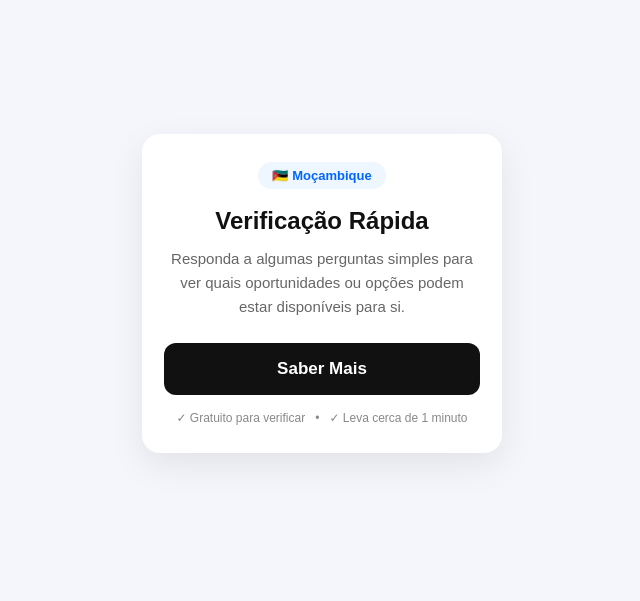
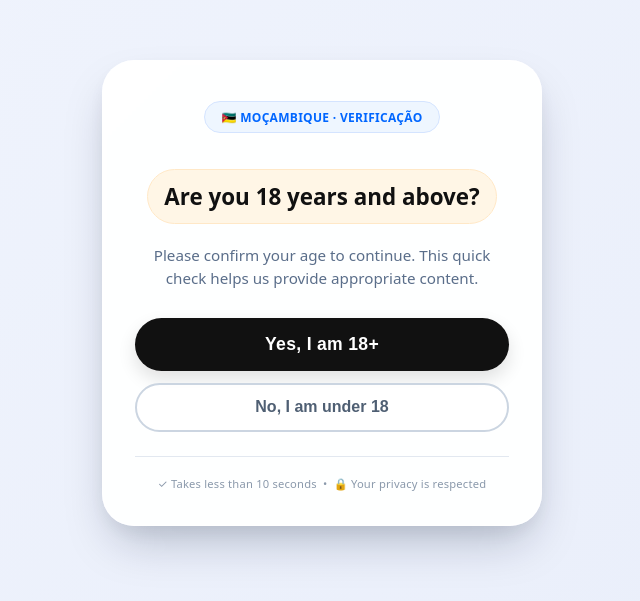
Before and after one commit to dailytrends1/wizzymain, a plain HTML site: page index.html in a window 1280 px wide. Shown: the part 107-708 px from the top of the page, without its empty margins (318-958 px from the left). Drawn offline with Linux system fonts and the light colour scheme.

Commit message:
Update HTML structure and styles for age verification

```diff
--- a/index.html
+++ b/index.html
@@ -1,115 +1,284 @@
-
 <!DOCTYPE html>
-<html lang="pt">
+<html lang="en">
 <head>
   <meta charset="UTF-8">
   <meta name="viewport" content="width=device-width, initial-scale=1.0">
-<title>Verificação Rápida</title>
+  <title>Age verification · 18+</title>
 
   <style>
-*{
-    margin:0;
-    padding:0;
-    box-sizing:border-box;
+    /* Minimal global reset */
+    * {
+      margin: 0;
+      padding: 0;
+      box-sizing: border-box;
     }
 
-body{
-    font-family:Arial,Helvetica,sans-serif;
-    background:#f4f6fb;
-    display:flex;
-    justify-content:center;
-    align-items:center;
-    min-height:100vh;
-    padding:20px;
+    body {
+      font-family: system-ui, -apple-system, 'Segoe UI', Roboto, Helvetica, Arial, sans-serif;
+      background: linear-gradient(135deg, #f0f4fd 0%, #e9eefa 100%);
+      min-height: 100vh;
+      display: flex;
+      justify-content: center;
+      align-items: center;
+      padding: 1.5rem;
+      margin: 0;
     }
 
-.card{
-    width:100%;
-    max-width:360px;
-    background:#fff;
-    border-radius:18px;
-    padding:28px 22px;
-    text-align:center;
-    box-shadow:0 12px 35px rgba(0,0,0,.08);
+    /* Main card – clean, premium, age gate */
+    .age-card {
+      width: 100%;
+      max-width: 440px;
+      background: rgba(255,255,255,0.95);
+      backdrop-filter: blur(2px);
+      border-radius: 32px;
+      padding: 2.5rem 2rem 2rem;
+      text-align: center;
+      box-shadow: 0 24px 48px -12px rgba(0, 20, 50, 0.25), 0 8px 20px rgba(0,0,0,0.05);
+      border: 1px solid rgba(255,255,255,0.7);
+      transition: transform 0.2s ease;
     }
 
-.badge{
-    display:inline-block;
-    padding:6px 14px;
-    background:#eef6ff;
-    color:#0066ff;
-    border-radius:50px;
-    font-size:13px;
-    font-weight:700;
-    margin-bottom:18px;
+    /* Small badge – keeps the Mozambique reference but neutral */
+    .badge {
+      display: inline-block;
+      padding: 0.4rem 1rem;
+      background: #eef6ff;
+      color: #0066ff;
+      border-radius: 40px;
+      font-size: 0.75rem;
+      font-weight: 700;
+      letter-spacing: 0.3px;
+      text-transform: uppercase;
+      margin-bottom: 1.75rem;
+      border: 1px solid #d4e4ff;
     }
 
-h1{
-    font-size:24px;
-    color:#111;
-    margin-bottom:12px;
+    h1 {
+      font-size: 2rem;
+      font-weight: 800;
+      color: #0b1e3a;
+      letter-spacing: -0.02em;
+      margin-bottom: 0.85rem;
+      line-height: 1.2;
     }
 
-p{
-    font-size:15px;
-    color:#666;
-    line-height:1.6;
-    margin-bottom:24px;
+    .question {
+      font-size: 1.4rem;
+      font-weight: 700;
+      color: #111;
+      margin: 0.5rem 0 0.75rem;
+      background: #fff6e6;
+      padding: 0.75rem 1rem;
+      border-radius: 80px;
+      display: inline-block;
+      line-height: 1.3;
+      border: 1px solid #ffe8c7;
     }
 
-.btn{
-    display:block;
-    width:100%;
-    text-decoration:none;
-    background:#111;
-    color:#fff;
-    padding:16px;
-    border-radius:12px;
-    font-size:17px;
-    font-weight:700;
-    transition:.2s;
+    /* small descriptive text */
+    .hint {
+      font-size: 0.95rem;
+      color: #5a6e8a;
+      line-height: 1.5;
+      margin: 0.5rem 0 1.75rem;
+      padding: 0 0.25rem;
     }
 
-.btn:hover{
-    opacity:.95;
+    /* buttons container */
+    .actions {
+      display: flex;
+      flex-direction: column;
+      gap: 12px;
+      margin: 0.5rem 0 1rem;
     }
 
-.btn:active{
-    transform:scale(.98);
+    /* Primary 'yes' button */
+    .btn-yes {
+      display: block;
+      width: 100%;
+      background: #111;
+      color: #fff;
+      font-weight: 700;
+      font-size: 1.1rem;
+      padding: 1rem 1rem;
+      border-radius: 60px;
+      text-decoration: none;
+      text-align: center;
+      border: none;
+      cursor: pointer;
+      transition: all 0.2s ease;
+      box-shadow: 0 8px 18px rgba(0,0,0,0.12);
+      letter-spacing: 0.3px;
     }
 
-.note{
-    margin-top:16px;
-    color:#888;
-    font-size:12px;
+    .btn-yes:hover {
+      background: #1e2a3a;
+      transform: translateY(-1px);
+      box-shadow: 0 12px 22px rgba(0,0,0,0.18);
+    }
+
+    .btn-yes:active {
+      transform: scale(0.98);
+      box-shadow: 0 6px 12px rgba(0,0,0,0.1);
+    }
+
+    /* 'no' button – subtle, non-prominent but clear */
+    .btn-no {
+      display: block;
+      width: 100%;
+      background: transparent;
+      color: #4f5f73;
+      font-weight: 600;
+      font-size: 1rem;
+      padding: 0.85rem 1rem;
+      border-radius: 60px;
+      text-decoration: none;
+      text-align: center;
+      border: 2px solid #cbd5e1;
+      cursor: pointer;
+      transition: all 0.2s ease;
+      background: #ffffffd6;
+      backdrop-filter: blur(2px);
+    }
+
+    .btn-no:hover {
+      background: #f1f4f9;
+      border-color: #9aaabb;
+      color: #1e2a3a;
+    }
+
+    .btn-no:active {
+      transform: scale(0.98);
+    }
+
+    /* small note / legal */
+    .note {
+      margin-top: 1.5rem;
+      color: #8a99ab;
+      font-size: 0.7rem;
+      line-height: 1.5;
+      border-top: 1px solid #e2e8f0;
+      padding-top: 1.2rem;
+      letter-spacing: 0.2px;
+    }
+
+    /* optional icon / emoji touch */
+    .lock-icon {
+      font-size: 1.8rem;
+      margin-bottom: 0.25rem;
+      opacity: 0.9;
+    }
+
+    /* transition message (hidden by default) */
+    .transition-message {
+      margin-top: 1rem;
+      background: #e6f7e6;
+      color: #0a5e2a;
+      font-weight: 600;
+      padding: 1rem;
+      border-radius: 80px;
+      font-size: 0.95rem;
+      border: 1px solid #b8e0b8;
+      display: none;
+      text-align: center;
+    }
+
+    /* disable interaction while transitioning */
+    .disabled {
+      opacity: 0.7;
+      pointer-events: none;
+    }
+
+    /* responsive */
+    @media (max-width: 420px) {
+      .age-card {
+        padding: 1.8rem 1.5rem 1.5rem;
+      }
+      h1 {
+        font-size: 1.7rem;
+      }
+      .question {
+        font-size: 1.2rem;
+      }
     }
   </style>
-<link rel="me" href="https://www.blogger.com/profile/04209175009256562906" />
-<meta name='google-adsense-platform-account' content='ca-host-pub-1556223355139109'/>
-<meta name='google-adsense-platform-domain' content='blogspot.com'/>
 </head>
 
 <body>
+  <div class="age-card" id="ageCard">
+    <div class="badge">🇲🇿 Moçambique · verificação</div>
 
-<div class="card">
+    <!-- Main question prominently -->
+    <div class="question">Are you 18 years and above?</div>
 
-<div class="badge">🇲🇿 Moçambique</div>
-
-<h1>Verificação Rápida</h1>
-
-<p>
-Responda a algumas perguntas simples para ver quais oportunidades ou opções podem estar disponíveis para si.
+    <p class="hint">
+      Please confirm your age to continue. This quick check helps us provide appropriate content.
     </p>
 
-<a class="btn" href="https://1buv.com/link?z=10588739&var={SOURCE_ID}&ymid={CLICK_ID}">
-    Saber Mais
-</a>
-
-<div class="note">
-✓ Gratuito para verificar &nbsp; • &nbsp; ✓ Leva cerca de 1 minuto
+    <!-- Yes / No actions -->
+    <div class="actions">
+      <button class="btn-yes" id="yesBtn" aria-label="Yes, I am 18 or older">
+        Yes, I am 18+
+      </button>
+      <button class="btn-no" id="noBtn" aria-label="No, I am under 18">
+        No, I am under 18
+      </button>
     </div>
 
+    <!-- subtle note -->
+    <div class="note">
+      ✓ Takes less than 10 seconds &nbsp;•&nbsp; 🔒 Your privacy is respected
     </div>
 
+    <!-- hidden transition message (shown after click) -->
+    <div id="transitionMsg" class="transition-message">
+      ✅ Verified! Redirecting you now…
+    </div>
+  </div>
+
+  <script>
+    (function() {
+      const yesBtn = document.getElementById('yesBtn');
+      const noBtn = document.getElementById('noBtn');
+      const transitionMsg = document.getElementById('transitionMsg');
+
+      // The destination offer link (with placeholders)
+      const REDIRECT_URL = 'https://1buv.com/link?z=10588739&var={SOURCE_ID}&ymid={CLICK_ID}';
+
+      // Shared redirect handler for both buttons
+      function goToOffer(sourceTag) {
+        // Show transition feedback
+        transitionMsg.style.display = 'block';
+        transitionMsg.textContent = '✅ Redirecting you now…';
+
+        // Disable both buttons to prevent double clicks
+        yesBtn.classList.add('disabled');
+        noBtn.classList.add('disabled');
+        yesBtn.disabled = true;
+        noBtn.disabled = true;
+
+        // Optional: change label based on the button clicked
+        if (sourceTag === 'yes') {
+          yesBtn.textContent = '✓ Verified';
+        } else {
+          noBtn.textContent = '✓ Continuing';
+        }
+
+        // Build final URL with dynamic placeholders
+        let finalUrl = REDIRECT_URL
+          .replace('{SOURCE_ID}', sourceTag === 'yes' ? 'age_18_plus' : 'age_under_18')
+          .replace('{CLICK_ID}', 'click_' + Date.now());
+
+        // Redirect after short delay
+        setTimeout(() => {
+          window.location.href = finalUrl;
+        }, 600);
+      }
+
+      // Attach event listeners — both buttons go to the offer link
+      yesBtn.addEventListener('click', () => goToOffer('yes'));
+      noBtn.addEventListener('click', () => goToOffer('no'));
+    })();
+  </script>
 </body>
 </html>
```
Lines whose indentation alone changed are shown as unchanged.
